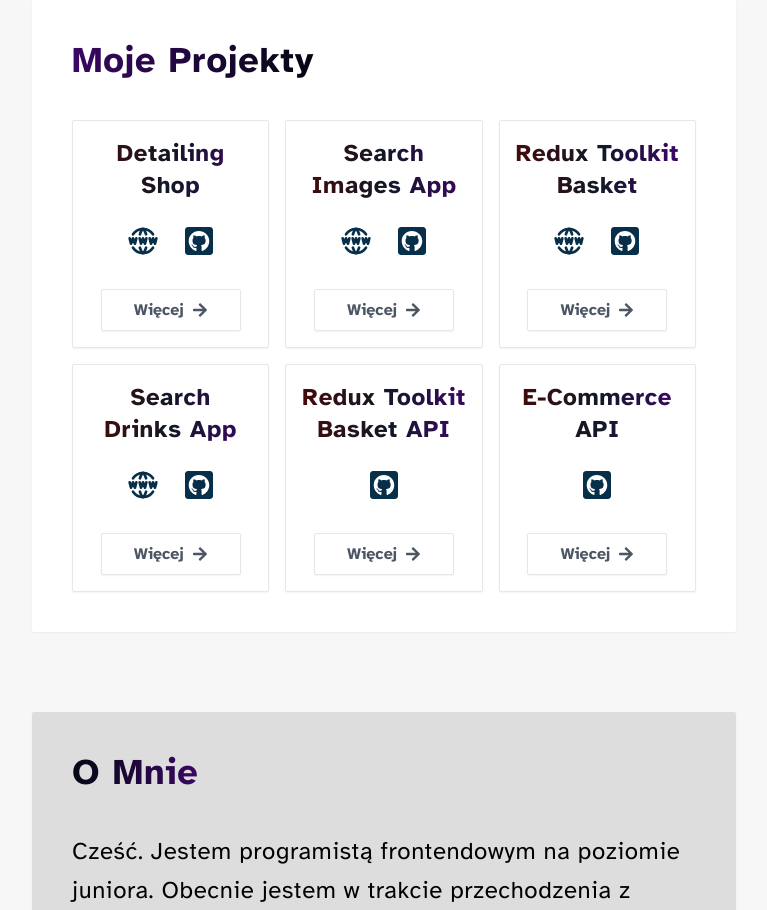
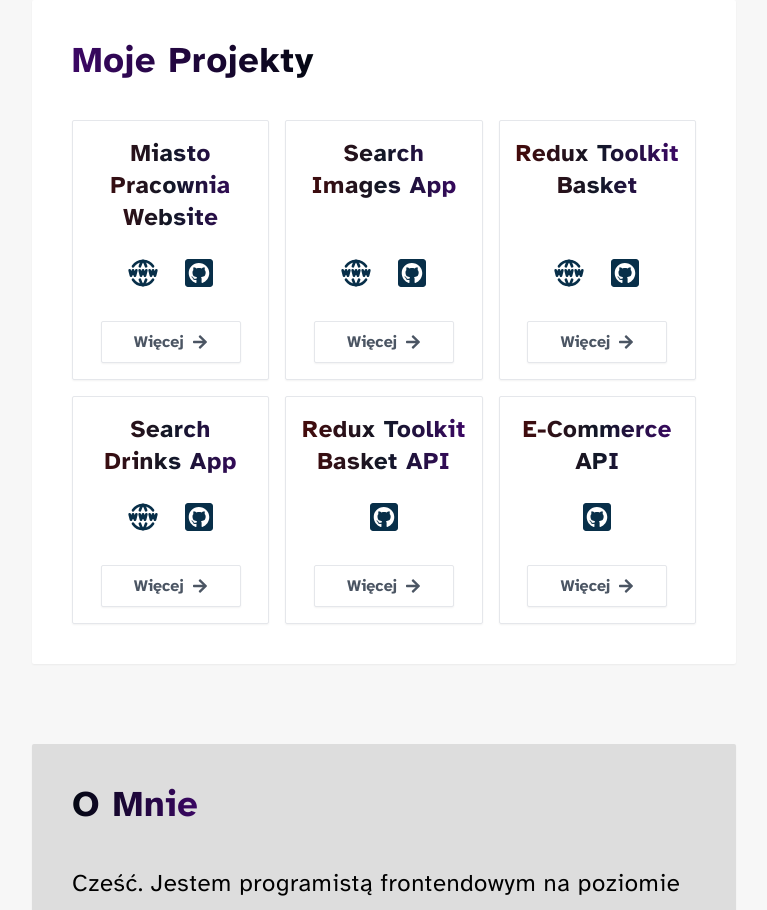
Before and after one commit to misiek869/my_portfolio_v2, a React (Vite) app: page / in a window 1280 px wide. Shown: the part 800-1710 px from the top of the page, without its empty margins (256-1023 px from the left). Built offline with nearby package versions, Linux system fonts and the light colour scheme.

Commit message:
add info about project

```diff
--- a/src/data.ts
+++ b/src/data.ts
@@ -20,12 +20,12 @@ export const projects = [
 	{
 		id: uuidv4(),
 		img: 'https://images.pexels.com/photos/12883026/pexels-photo-12883026.jpeg?auto=compress&cs=tinysrgb&w=800',
-		url: 'https://e-commerce-shop-nextjs-iota.vercel.app/',
-		github: 'https://github.com/misiek869/e-commerce_shop_nextjs',
-		title: 'Detailing Shop',
+		url: 'https://miasto-pracownia-foundation-website.vercel.app/',
+		github: 'https://github.com/misiek869/Miasto_Pracownia_Foundation_Website',
+		title: 'Miasto Pracownia Website',
 		text: {
 			en: 'Currently, I am working on an e-commerce shop project. The project is being developed using Next.js. It will include functionalities such as: Login as a user or admin, Authentication using Next Auth, Database connection using Prisma, Ability to add items as an admin, Payment integration using Stripe, Option to post reviews, Search and filter items. A live version of the project is available and hosted on the Vercel platform. As the project progresses, the live version will be updated accordingly.',
-			pl: 'Obecnie pracuję nad projektem sklepu internetowego. Projekt powstaje przy użyciu NextJs. Projekt będzie zawierał między innymi takie fukcjonalnośći: logowanie jako user lub admin, autoryzację przy użyciu next auth, połączenie z bazą danych przy użyciu Prisma, możliwość dodawania przedmiotów jako admin, płatność przy użyciu Stripe, możliwość wystawania recenzji, wyszukiwanie i filtrowanie przedmiotów. Dostępna jest wersja Live, która jest umieszczona na platformie Vercel. Wraz z rozwojem projektu wersja live będzie aktualizowania.',
+			pl: 'Wykonanie strony internetowej dla organizacji pozarzadowej - Fundacja Miasto Pracownia, powstaje przy użyciu NextJs. Strona pozwala użytkownikom dowiedzieć się wszyskiego o fundacji a także zapisać się na warsztaty. Na stonie znajduje się kalendarz z aktualnymi wydarzeniami, na przyszłe wydażenia użytkownik może się zapisać, warsztaty które się odbyły są już nieaktywne.  Projekt pozwala się tażke  zalogować właścicielowi fundacji do panelu administratora. W panelu można zobaczyć wszystkie informacje na tema nadchodzących i przeszłych wydarzeń. Można także utworzyć nowe wydarzenie, które wyświetli się w kalendarzu, można także edytować wydarzenia.  Autoryzacja jest obsługowana przy użyciu next auth, połączenie z bazą danych przy użyciu Prisma. Dostępna jest wersja Live, która jest umieszczona na platformie Vercel. Wraz z rozwojem projektu wersja live będzie aktualizowania.',
 		},
 		tech: [SiNextdotjs, SiTypescript, SiReact, SiTailwindcss],
 		techText: ['Next.js', 'TypeScript', 'React', 'tailwindcss'],
```
